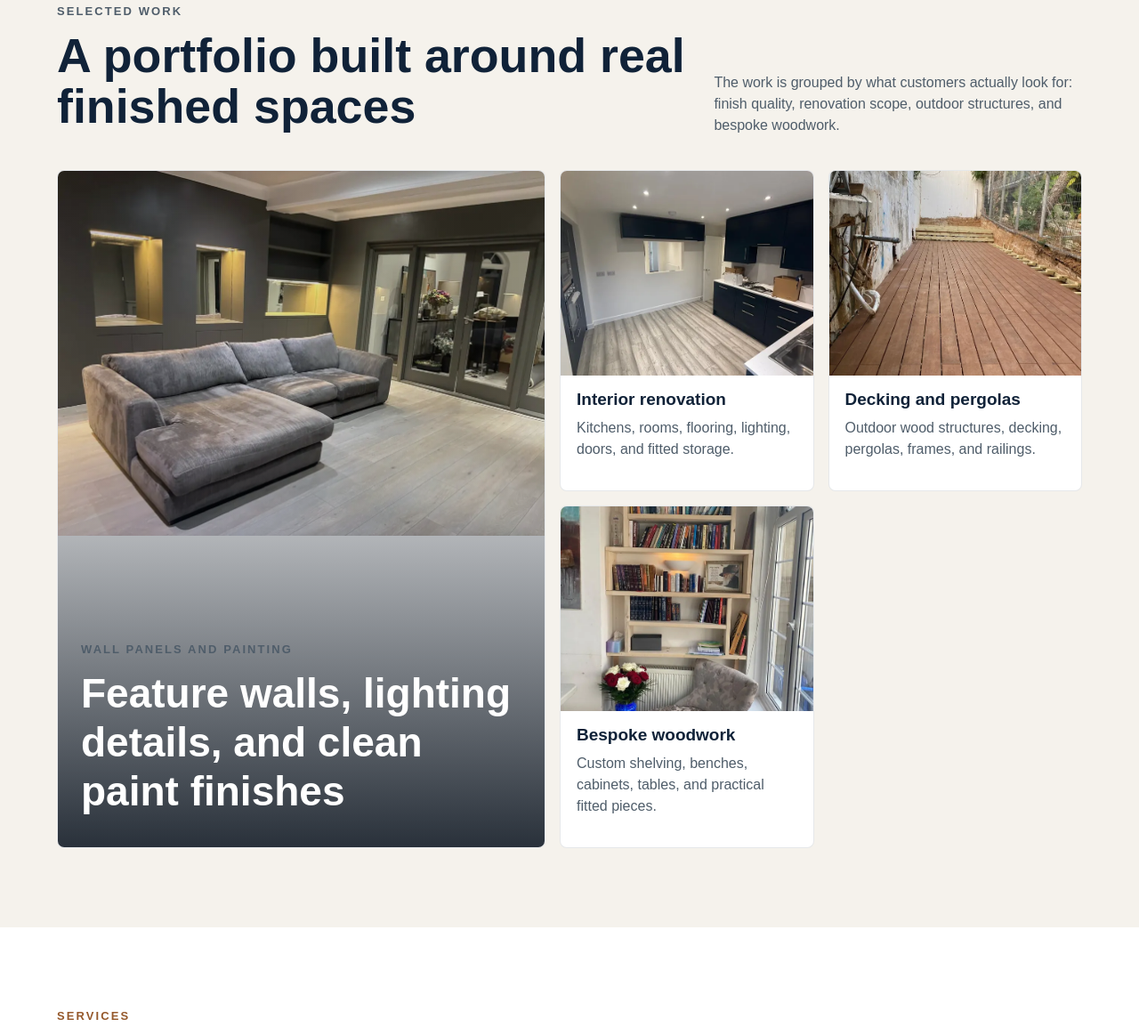
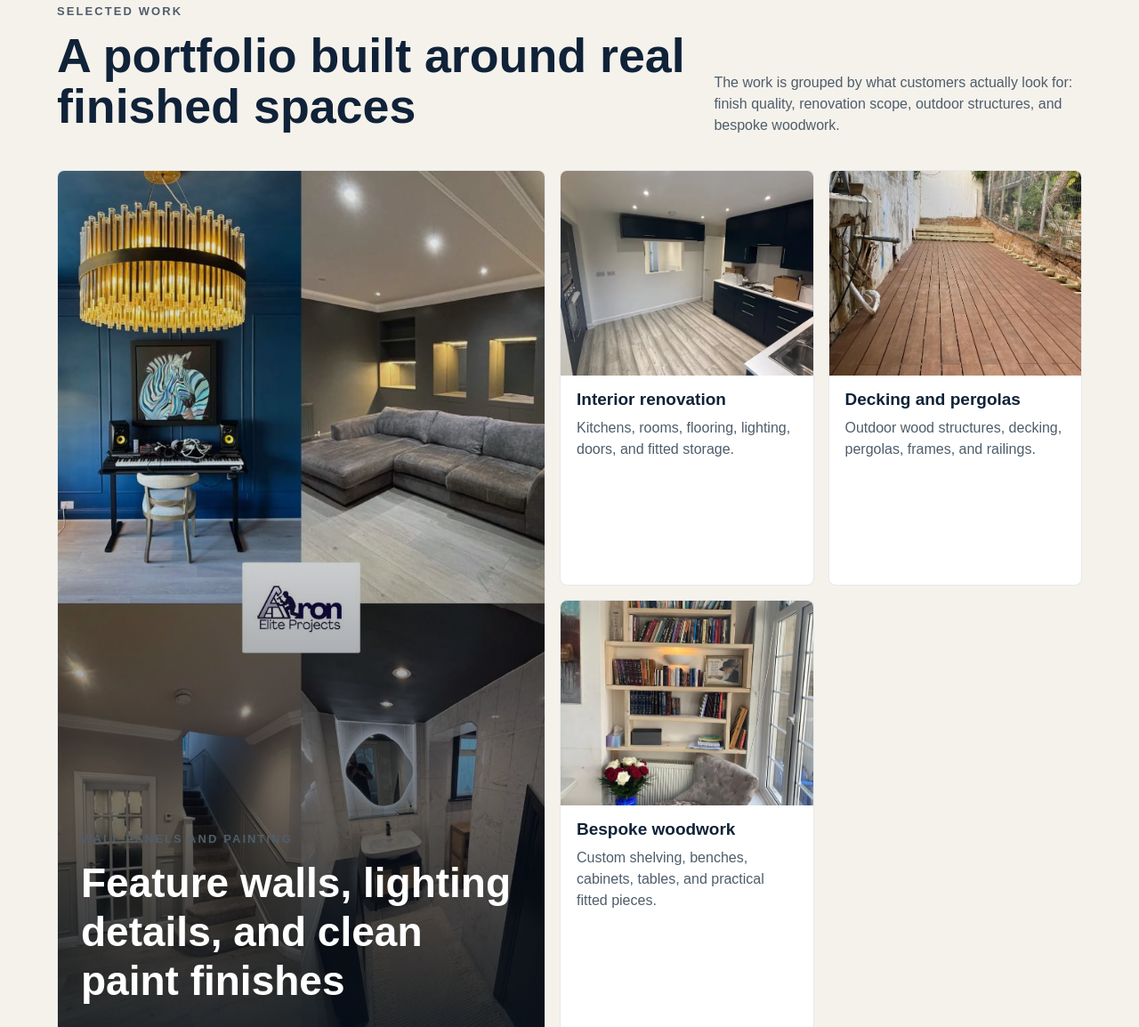
Before and after one commit to AviramDahan/aron-elite-projects, a plain HTML site: page index.html in a window 1280 px wide. Shown: the part 1183-2337 px from the top of the page at 89% size. Drawn offline with Linux system fonts and the light colour scheme.

Commit message:
Update wall panels and painting featured photo

```diff
--- a/index.html
+++ b/index.html
@@ -109,7 +109,7 @@
 
         <div class="showcase-grid">
           <article class="showcase-large">
-            <img src="assets/portfolio/feature-wall-panels.webp" alt="Finished lounge with dark wall panels, recessed lighting, and detailed trim work." loading="lazy" decoding="async" width="1100" height="825">
+            <img src="assets/portfolio/wall-panels-painting-collage.jpg" alt="Aron Elite Projects painting and wall panels: blue feature wall, finished lounge, hallway, and bathroom." loading="lazy" decoding="async" width="720" height="1280">
             <div>
               <p class="eyebrow">Wall panels and painting</p>
               <h3>Feature walls, lighting details, and clean paint finishes</h3>
```
Also changed, not shown: assets/portfolio/wall-panels-painting-collage.jpg (added).
